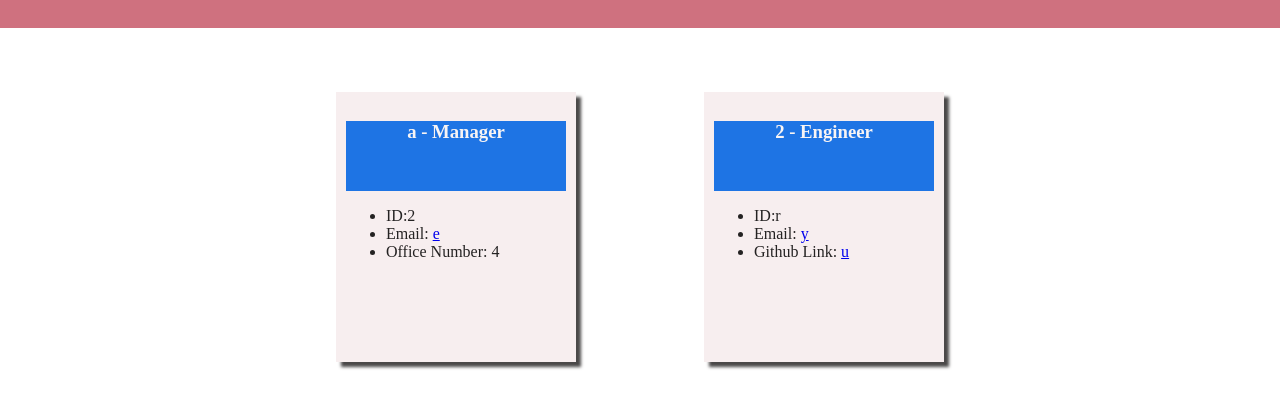
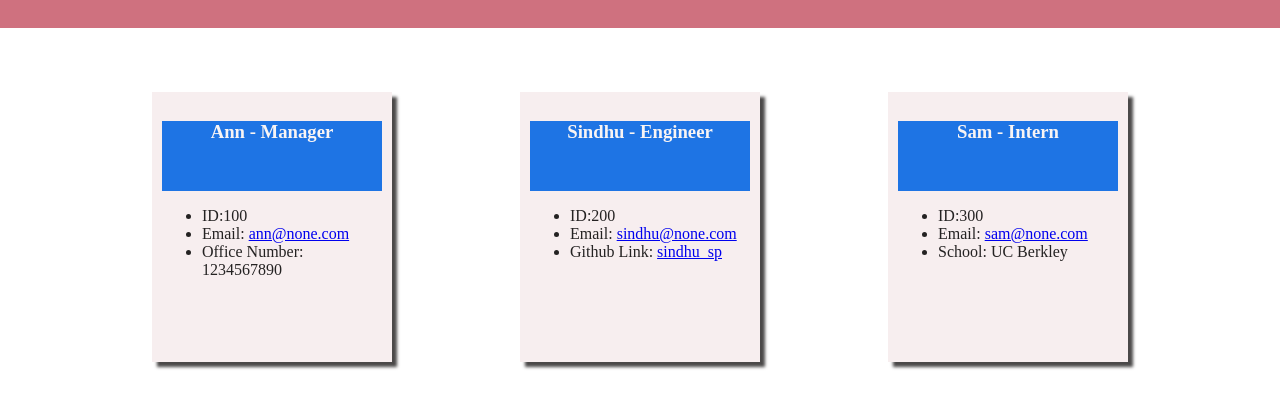
Before and after one commit to sindhu-sp/Team_Profile_Generator, a website: page dist/team.html in a window 1280 px wide. Shown: the part 72-480 px from the top of the page. Drawn offline with Linux system fonts and the light colour scheme.

Commit message:
README.md changes

```diff
--- a/dist/team.html
+++ b/dist/team.html
@@ -14,24 +14,35 @@
             </div>
             <div class="card-body"><div class="card">
         <div class="teamMemberTitle">
-        <h3>a - Manager</h3>
+        <h3>Ann - Manager</h3>
         </div>
         <div class="teamMemberCard-body">
         <ul>
-        <li>ID:2</li>
-        <li>Email: <a href="mailto:e">e</a></li>
-        <li>Office Number: 4</li>
+        <li>ID:100</li>
+        <li>Email: <a href="mailto:ann@none.com">ann@none.com</a></li>
+        <li>Office Number: 1234567890</li>
         </ul>
         </div>
         </div><div class="card">
         <div class="teamMemberTitle">
-        <h3>2 - Engineer</h3>
+        <h3>Sindhu - Engineer</h3>
         </div>
         <div class="teamMemberCard-body">
         <ul>
-        <li>ID:r</li>
-        <li>Email: <a href="mailto:y">y</a></li>
-        <li>Github Link: <a href="https://github.com/u">u</a></li>
+        <li>ID:200</li>
+        <li>Email: <a href="mailto:sindhu@none.com">sindhu@none.com</a></li>
+        <li>Github Link: <a href="https://github.com/sindhu_sp">sindhu_sp</a></li>
+        </ul>
+        </div>
+        </div><div class="card">
+        <div class="teamMemberTitle">
+        <h3>Sam - Intern</h3>
+        </div>
+        <div class="teamMemberCard-body">
+        <ul>
+        <li>ID:300</li>
+        <li>Email: <a href="mailto:sam@none.com">sam@none.com</a></li>
+        <li>School: UC Berkley</li>
         </ul>
         </div>
         </div></div>
```
Also changed, not shown: Assets/TeamProfile.png (added), README.md.
